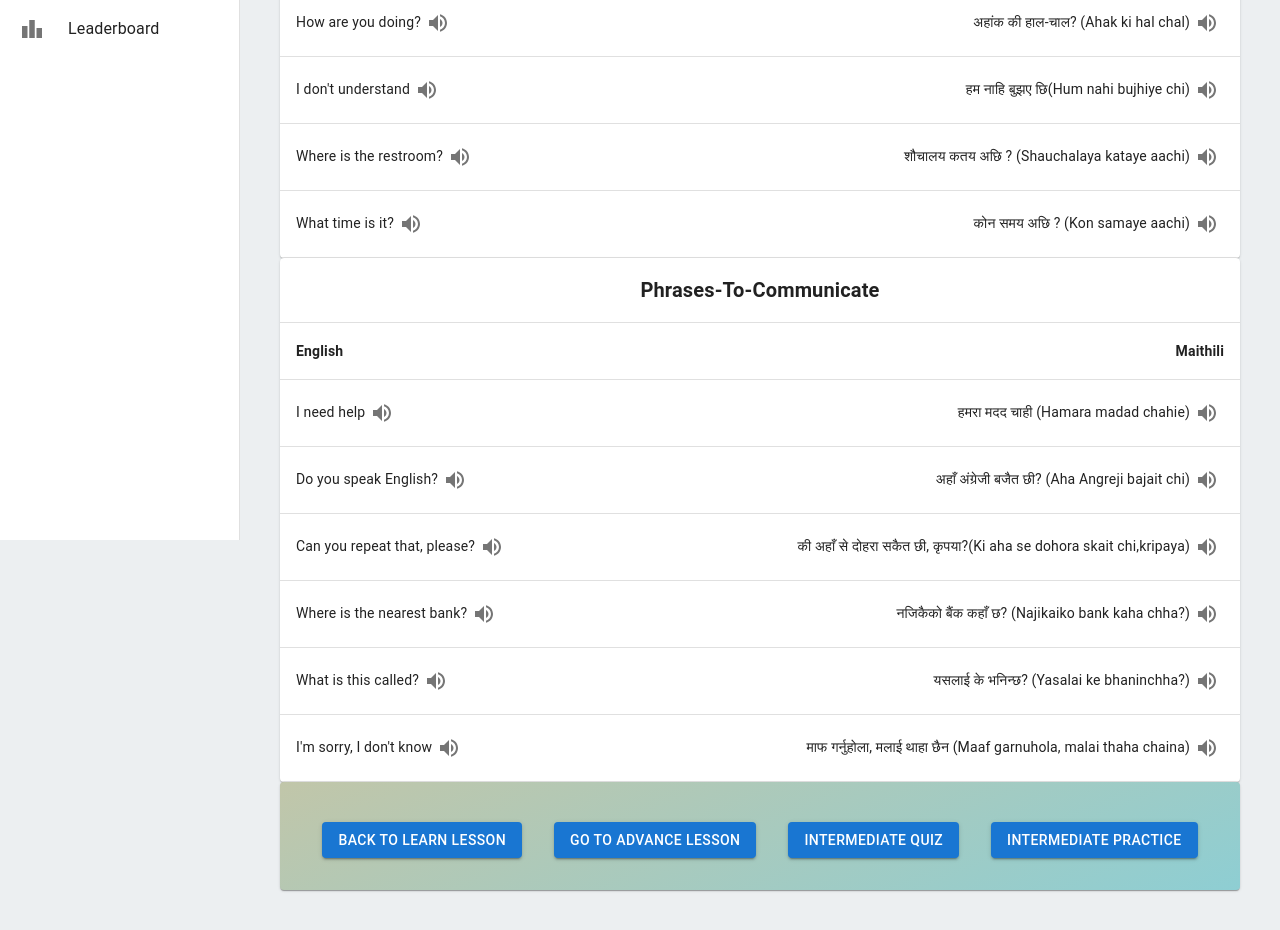
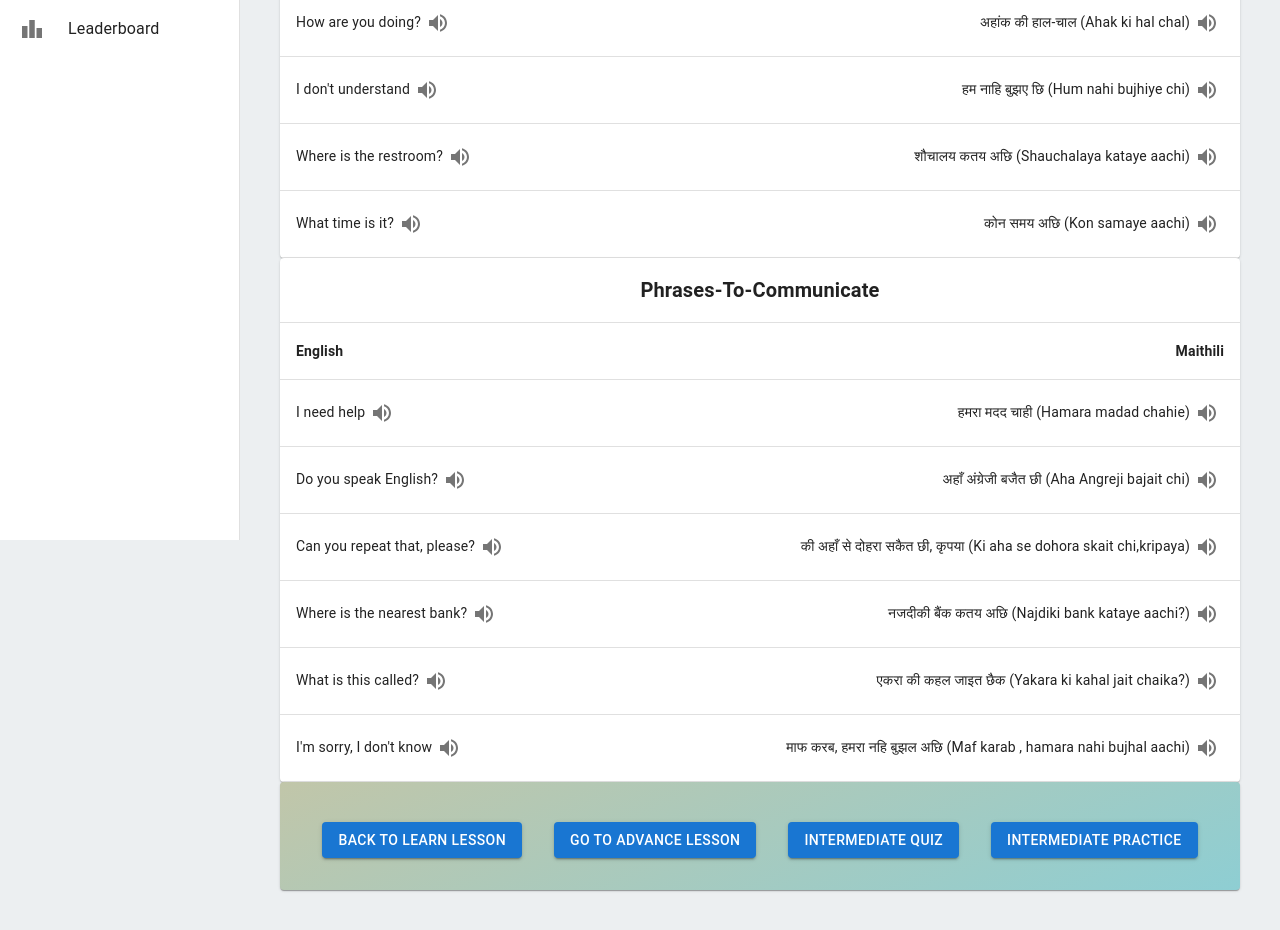
Before and after one commit to sristhilamichhane/multilingo, a React (Vite) app in the folder frontend/: page /intermediateLesson in a window 1280 px wide. Shown: the part 260-1190 px from the top of the page. Built offline with nearby package versions, Linux system fonts and the light colour scheme; no server answers; what react-swipeable-views-utils would draw is missing.

Commit message:
docs: :memo: MAITHILI

```diff
--- a/frontend/src/components/Lessons/IntermediateLesson.jsx
+++ b/frontend/src/components/Lessons/IntermediateLesson.jsx
@@ -36,19 +36,19 @@ const IntermediateLesson = () => {
       words: [
         {
           english: "How are you doing?",
-          nepali: "अहांक की हाल-चाल? (Ahak ki hal chal)",
+          nepali: "अहांक की हाल-चाल (Ahak ki hal chal)",
         },
         {
           english: "I don't understand",
-          nepali: "हम नाहि बुझए छि(Hum nahi bujhiye chi)",
+          nepali: "हम नाहि बुझए छि (Hum nahi bujhiye chi)",
         },
         {
           english: "Where is the restroom?",
-          nepali: "शौचालय कतय अछि ? (Shauchalaya kataye aachi)",
+          nepali: "शौचालय कतय अछि  (Shauchalaya kataye aachi)",
         },
         {
           english: "What time is it?",
-          nepali: "कोन समय अछि ? (Kon samaye aachi)",
+          nepali: "कोन समय अछि  (Kon samaye aachi)",
         },
         // Add more words here
       ],
@@ -62,25 +62,25 @@ const IntermediateLesson = () => {
         },
         {
           english: "Do you speak English?",
-          nepali: "अहाँ अंग्रेजी बजैत छी? (Aha Angreji bajait chi)",
+          nepali: "अहाँ अंग्रेजी बजैत छी  (Aha Angreji bajait chi)",
         },
         {
           english: "Can you repeat that, please?",
           nepali:
-            "की अहाँ से दोहरा सकैत छी, कृपया?(Ki aha se dohora skait chi,kripaya)",
+            "की अहाँ से दोहरा सकैत छी, कृपया (Ki aha se dohora skait chi,kripaya)",
         },
         {
           english: "Where is the nearest bank?",
-          nepali: "नजिकैको बैंक कहाँ छ? (Najikaiko bank kaha chha?)",
+          nepali: "नजदीकी बैंक कतय अछि  (Najdiki bank kataye aachi?)",
         },
         {
           english: "What is this called?",
-          nepali: "यसलाई के भनिन्छ? (Yasalai ke bhaninchha?)",
+          nepali: "एकरा की कहल जाइत छैक  (Yakara ki kahal jait chaika?)",
         },
         {
           english: "I'm sorry, I don't know",
           nepali:
-            "माफ गर्नुहोला, मलाई थाहा छैन (Maaf garnuhola, malai thaha chaina)",
+            "माफ करब, हमरा नहि बुझल अछि (Maf karab , hamara nahi bujhal aachi)",
         },
         // Add more words here
       ],
```
